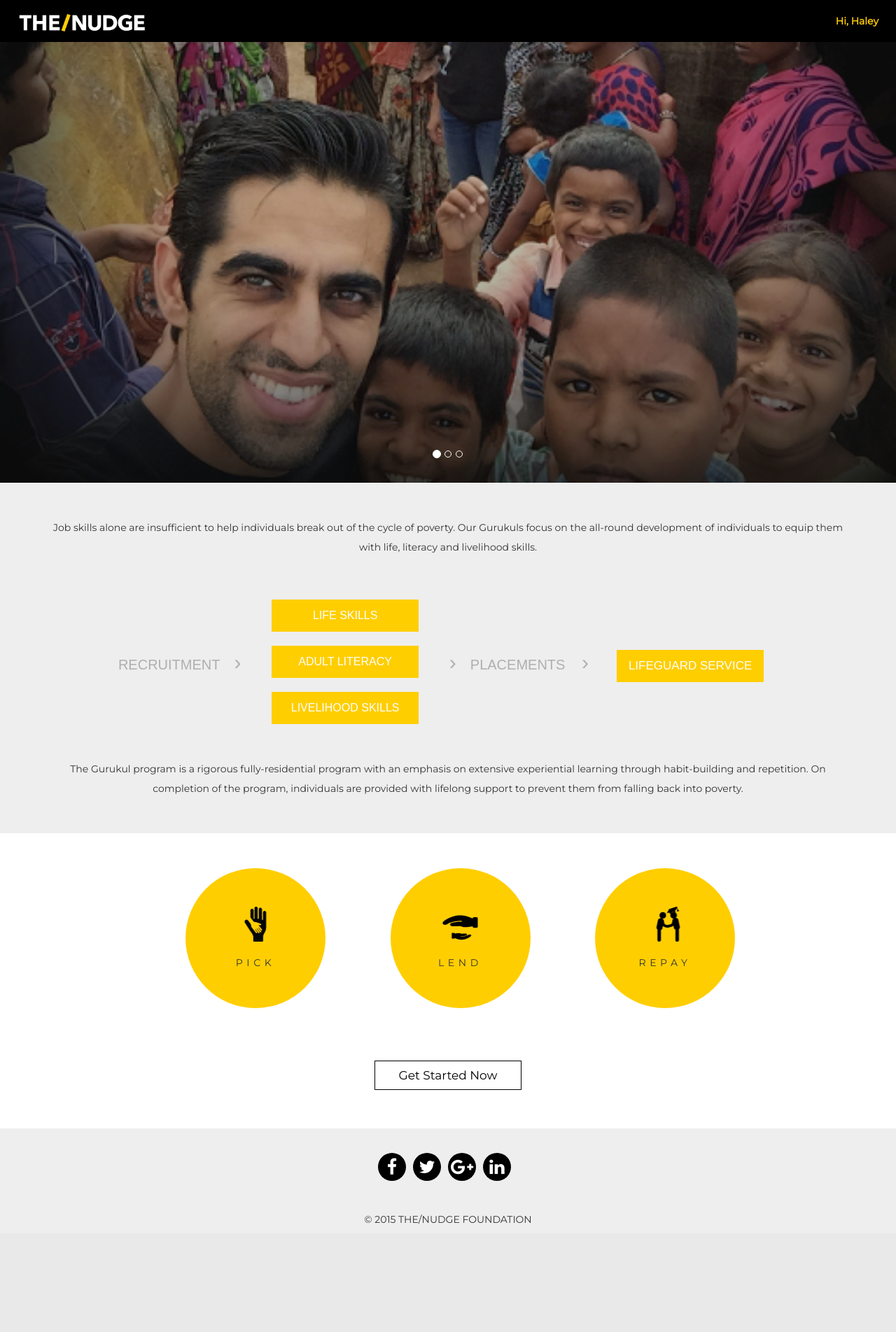
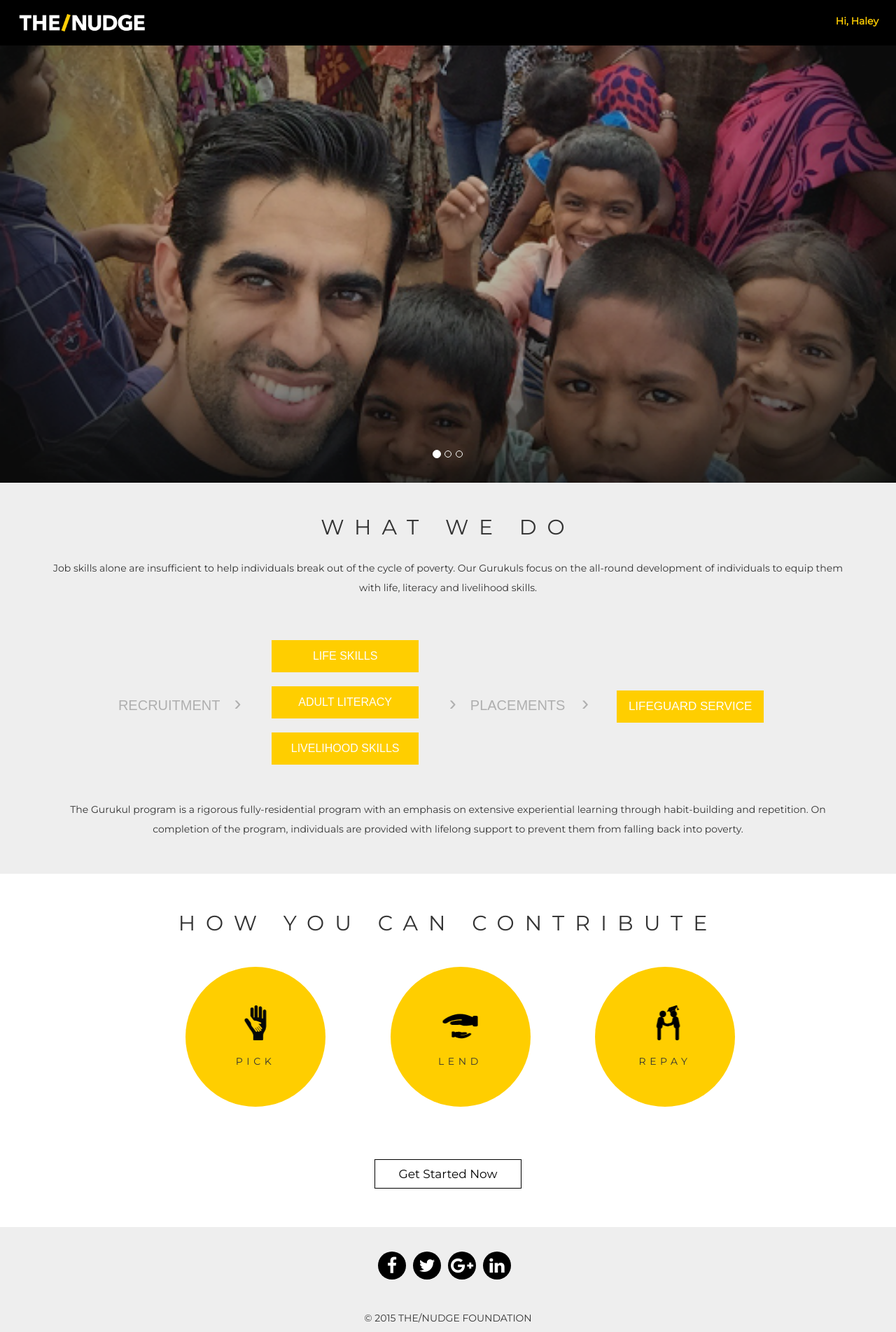
Before and after one commit to TheNudgePlatform/NudgeFundPlatform-backend, a Django app: page /nudge/ in a window 1280 px wide. Shown: the whole page at 70% size. Before the commit the page ends 1750 px from the top, so only its background shows below. Run offline with Django 3.2, Linux system fonts and the light colour scheme; some libraries are stand-ins or nearby versions.

Commit message:
before ppt

```diff
--- a/nudge/microfinance/static/css/styles.css
+++ b/nudge/microfinance/static/css/styles.css
@@ -1,5 +1,18 @@
-body {
+body, html {
     font-family: Montserrat, sans-serif;
+    width: 100%;
+    height: 100%;
+}
+/* overrides */
+.top-nav .nav>li>a {
+	color: #FFF;
+}
+.top-nav .nav>li>a:focus, .top-nav .nav>li>a:hover {
+	color: #FFCE00;
+	background-color: transparent;
+}
+.top-nav .nav-pills>li>a {
+	border-radius: 0;
 }
 /* resets */
 .hidden {
@@ -96,14 +109,14 @@ body {
 .top-nav {
 	color: #FFCE00;
 	background-color: transparent;
-    padding: 20px 10px 10px;
+    padding: 20px 10px 20px;
     border: 0;
 }
 
 .nav-bg {
     background-color: rgba(0, 0, 0, 1.0);
     width: 100%;
-    height: 60px;
+    height: 100%;
     top: 0;
     left: 0;
     position: absolute;
@@ -229,6 +242,11 @@ body {
     background-color: #EEEEEE;
     line-height: 2em;
     padding: 50px 0;
+}
+
+.heading {
+    font-size: 30px;
+    letter-spacing: 0.5em;
 }
 
 .tile-2 .step {
@@ -517,10 +535,22 @@ body {
 }
 
 /* detail page css */
-.detail-box {
+.detail-box, .login-box {
     background-color: #eee;
     padding: 20px;
     border: 1px solid #DEDEDE;
+}
+
+/* login page css */
+.login-box {
+	color: #FFF;
+	background-color: rgba(0,0,0,0.8);
+    padding: 40px 20px;
+}
+
+.login-box .form-control {
+	border-radius: 0px;
+    border: 1px solid #000;
 }
 
 /* footer css */
--- a/nudge/microfinance/templates/index.html
+++ b/nudge/microfinance/templates/index.html
@@ -58,6 +58,11 @@
 </div>
 <div class="jumbotron tile tile-2">
     <div class="container">
+        <div class="row v-offset-30">
+			<div class="col-md-12 text-center text-uppercase">
+				<div class="heading">What we do</div>
+			</div>
+		</div>
         <div class="row">
             <div class="col-md-12 text-center">
                 Job skills alone are insufficient to help individuals break out of the cycle of poverty. Our Gurukuls
@@ -91,6 +96,11 @@
 </div>
 <div class="jumbotron tile tile-3 text-center">
     <div class="container">
+        <div class="row v-offset-40">
+		<div class="col-md-12 text-center text-uppercase">
+			<div class="heading">How you can contribute</div>
+		</div>
+	</div>
         <div class="row v-offset-50">
             <div class="col-md-2"></div>
             <div class="col-md-3 text-center step flipper">
--- a/nudge/microfinance/templates/list.html
+++ b/nudge/microfinance/templates/list.html
@@ -67,7 +67,7 @@
 			{% if forloop.counter <= 6 %}
                               <div class="row">
                                 <div class="col-md-3 text-center student-thumbnail">
-                                        <a href="student-detail.php?id=123"><img src="{{ s.profile_image.url }}"/></a>
+                                        <a href="student-detail.php?id=123"><img src="{{ s.profile_image }}"/></a>
                                 </div>
                                 <div class="col-md-6 student-summary">
                                         <div class="desc">{{ s.short_description }}</div>
```
